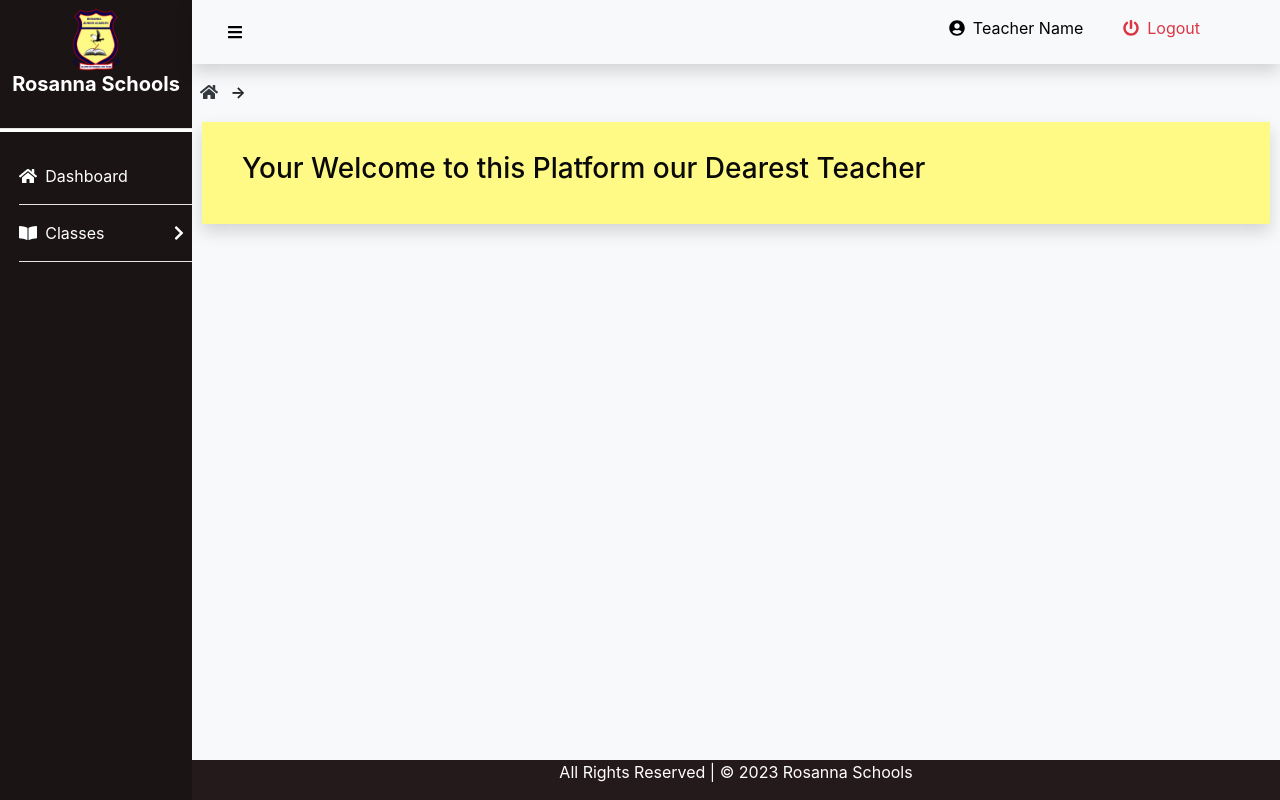
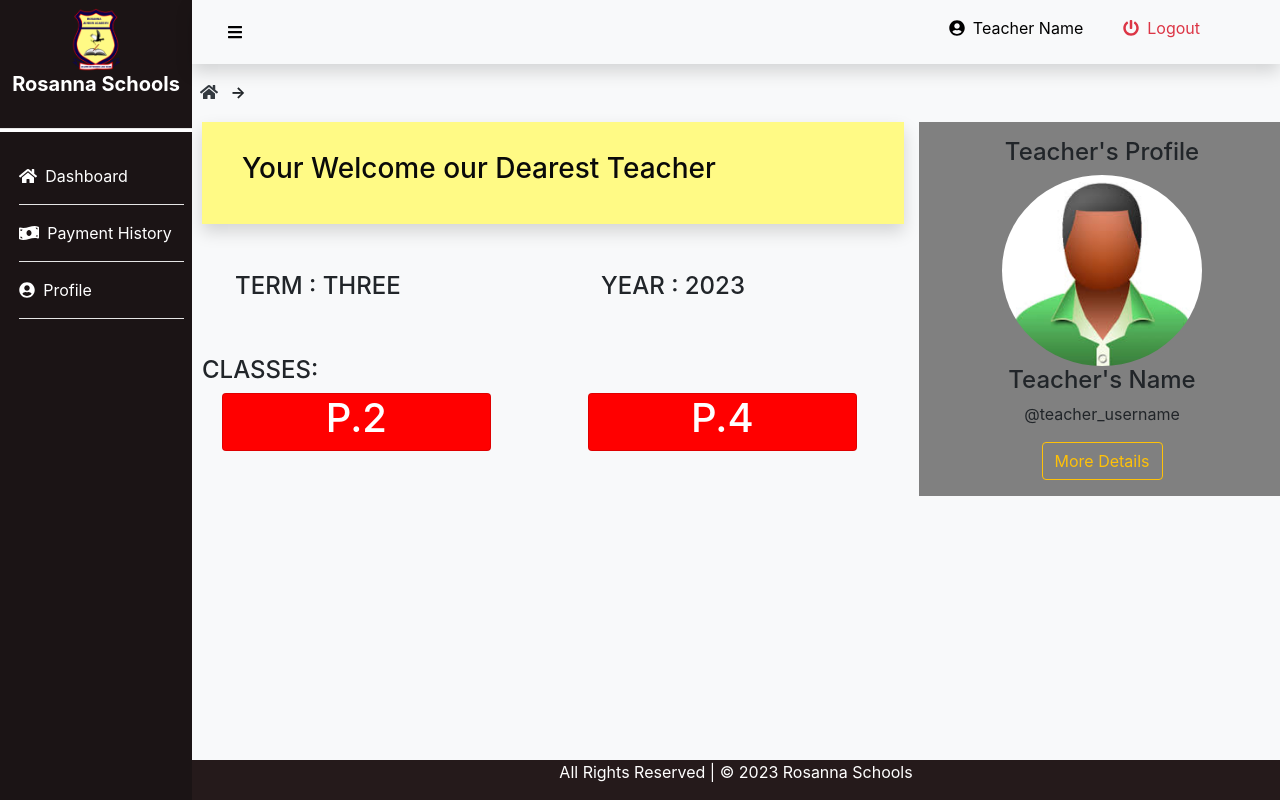
Before and after one commit to megateams/rosanna, a Django app: page /teacher/ in a window 1280 px wide. Run offline with Django 4.2, Linux system fonts and the light colour scheme; some libraries are stand-ins or nearby versions.

Commit message:
working on teacher dashboard

```diff
--- a/frontend/static/css/teacher.css
+++ b/frontend/static/css/teacher.css
@@ -4,3 +4,23 @@
     background-color: #FFFA85;
     /* display: none; */
 }
+.card.classcard{
+    background-color: red;
+    color: white;
+    align-items: center;
+    margin-left: 20px;
+    margin-right: 20px;
+    width: 80%;
+    height : 100%;
+
+}
+.teacher-image img {
+    width: 60%;
+    height: 60%;
+    border-radius: 50%;
+
+}
+.profile{
+    background-color: grey;
+
+}
--- a/frontend/templates/teacher/base.html
+++ b/frontend/templates/teacher/base.html
@@ -46,36 +46,23 @@
             </div>
             <hr color="#fff" style="height: 3px;">
 
-            <ul class='sidebar-links pt-3'>
+            <ul class='sidebar-links pt-3 mr-2'>
 
                 <li class="sidebar-item active">
                     <a class="" href='/teacher'><i class="fas fa-home  mr-2  "></i><span>Dashboard</span></a>
+                </li>
 
+                <hr color="#fff">
+                <li>
+                    <div class="main-menu-acad d-flex justify-content-between">
+                        <a class="" href='/paymenthistory'><i class="fas fa-money-bill-wave    mr-2"></i><span>Payment History</span></a>
+                    </div>
                 </li>
                 <hr color="#fff">
                 <li>
                     <div class="main-menu-acad d-flex justify-content-between">
-                        <a class="" href='/academics'><i class="fas fa-book-open    mr-2"></i><span>Classes</span></a>
-                        <div class="chevron-acad text-white">
-                            <i class="fas fa-chevron-right    mr-2"></i>
-                        </div>
-
+                        <a class="" href='/profile'><i class="fas fa-user-circle    mr-2"></i><span>Profile</span></a>
                     </div>
-                    <!-- submenus -->
-                    <ul class="submenu-acad">
-                        <li>
-                            <a href="/p1" ><i class="fas fa-road       mr-2"></i> <span>P1</span></a>
-                        </li>
-                        <li>
-                            <a href="/p3"> <i class="fas fa-book    mr-2"></i><span>P3</span></a>
-                        </li>
-                        <li>
-                            <a href="/p5"> <i class="fas fa-file    mr-2"></i> <span>P5</span></a>
-                        </li>
-                    </ul>
-
-                    <!-- <a class="" href='./academics'><i class="fas fa-book-open    mr-2"></i><span>Academics</span></a> -->
-                    <!-- <hr className='mt-3' /> -->
                 </li>
                 <hr color="#fff">
 
--- a/frontend/templates/teacher/dashboard.html
+++ b/frontend/templates/teacher/dashboard.html
@@ -1,10 +1,59 @@
+
 {% extends 'teacher/base.html' %}
 {% block  title %} Dashboard {% endblock title %}
-
+{% load static %}
 {% block  main %}
 <div class="inner-content">
-    <div class="welcome-message shadow">
-        <h3 class="text-left "> Your Welcome to this Platform our Dearest Teacher </h3>
+    <div class="row">
+        <div class="col-md-8">
+            <div class="welcome-message shadow">
+                <h3 class="text-left "> Your Welcome our Dearest Teacher </h3>
+            </div>
+            <div class="row">
+                <div class="col-md-6 p-5 ">
+                   <h4>  TERM : THREE </h4>
+                </div>
+                <div class="col-md-6 p-5 ">
+                    <h4> YEAR : 2023</h4>
+                </div>
+            </div>
+            <div>
+                <h4> CLASSES:</h4>
+            </div>
+            <div class="row">
+                <div class="col-md-6 ">
+                    <a href="" style="text-decoration: none;">
+                        <div class="card classcard ">
+                          <h1> P.2</h1>
+                        </div>
+                    </a>
+                </div>
+                <div class="col-md-6 ">
+                    <a href="" style="text-decoration: none;">
+                        <div class="card classcard ">
+                          <h1 > P.4</h1>
+                        </div>
+                    </a>
+                </div>
+            </div>
+        </div>
+        <div class="col-md-4 profile p-3" style="text-align: center;">
+            <div>
+                <h4>Teacher's Profile</h4>
+            </div>
+            <div class="teacher-image ">
+                <center>
+                    <img src="{% static 'images/person.jpg' %}"   alt="Person image">
+                </center>
+            </div>
+            <div class="teacher-details">
+                <h4>Teacher's Name</h4>
+                <p>@teacher_username</p>
+            </div>
+            <div>
+                <button class="btn btn-md btn-outline-warning">More Details</button>
+            </div>
+        </div>
     </div>
 
 </div>
```
Also changed, not shown: frontend/templates/frontend/fees/feesList.html (+200 -1 lines), frontend/static/images/person.jpg (added).
